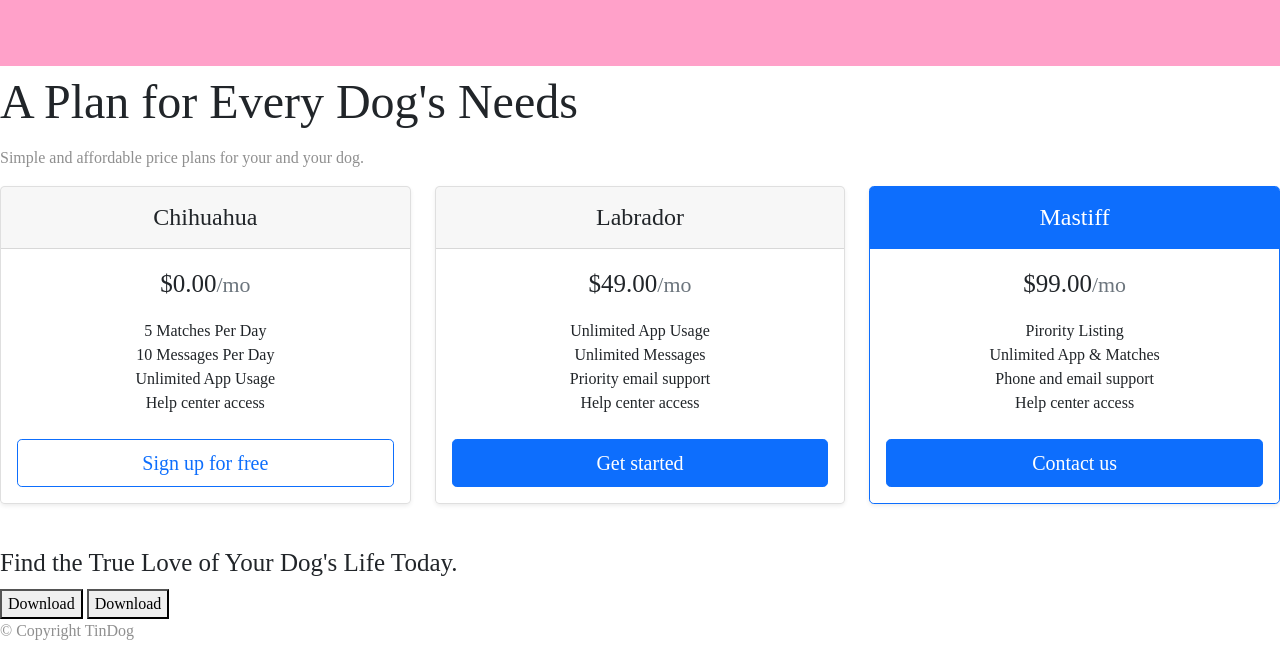
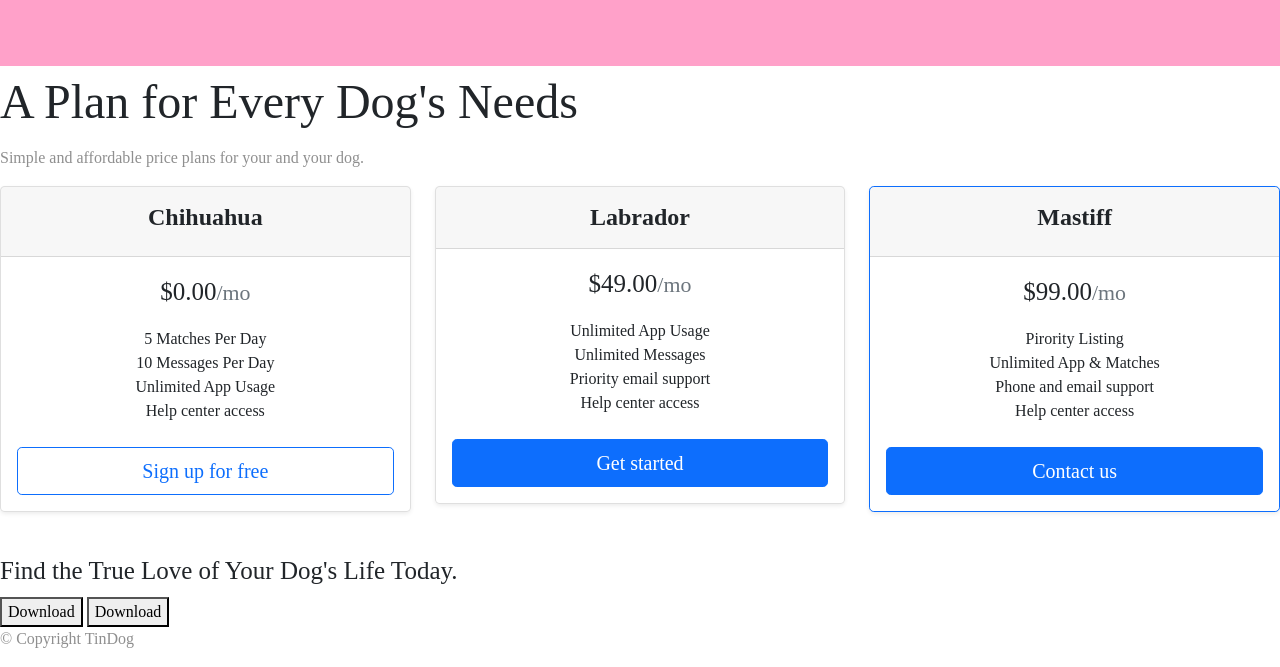
Before and after one commit to skmcdowelljr73/TinDog-Start-master, a plain HTML site: page index.html in a window 1280 px wide. Shown: the part 2027-2694 px from the top of the page. Drawn offline with nearby package versions, Linux system fonts and the light colour scheme.

Commit message:
index.html -- updated the color scheme to-do is to fix the buttons to match color scheme

```diff
--- a/index.html
+++ b/index.html
@@ -147,10 +147,10 @@
         <div class="col">
           <div class="card mb-4 rounded-3 shadow-sm">
             <div class="card-header py-3">
-                <h4 class="my-0 fw-normal">Chihuahua</h4>
+              <h4 class="card_titles fw-bold">Chihuahua</h4>
             </div>
             <div class="card-body">
-                <h1 class="card-title pricing-card-title">$0.00<small class="text-muted fw-light">/mo</small></h1>
+              <h1 class="card-title pricing-card-title">$0.00<small class="text-muted fw-light">/<b>mo</b></small></h1>
               <ul class="list-unstyled mt-3 mb-4">
                 <li>5 Matches Per Day</li>
                 <li>10 Messages Per Day</li>
@@ -164,7 +164,7 @@
         <div class="col">
           <div class="card mb-4 rounded-3 shadow-sm">
             <div class="card-header py-3">
-                <h4 class="my-0 fw-normal">Labrador</h4>
+              <h4 class="my-0 fw-bold">Labrador</h4>
             </div>
             <div class="card-body">
               <h1 class="card-title pricing-card-title">$49.00<small class="text-muted fw-light">/mo</small></h1>
@@ -180,8 +180,8 @@
         </div>
         <div class="col">
           <div class="card mb-4 rounded-3 shadow-sm border-primary">
-              <div class="card-header py-3 text-white bg-primary border-primary">
-                <h4 class="my-0 fw-normal">Mastiff</h4>
+           <div class="card-header py-3">
+              <h4 class="card_titles fw-bold">Mastiff</h4>
             </div>
             <div class="card-body">
               <h1 class="card-title pricing-card-title">$99.00<small class="text-muted fw-light">/mo</small></h1>
```
Lines whose indentation alone changed are shown as unchanged.
